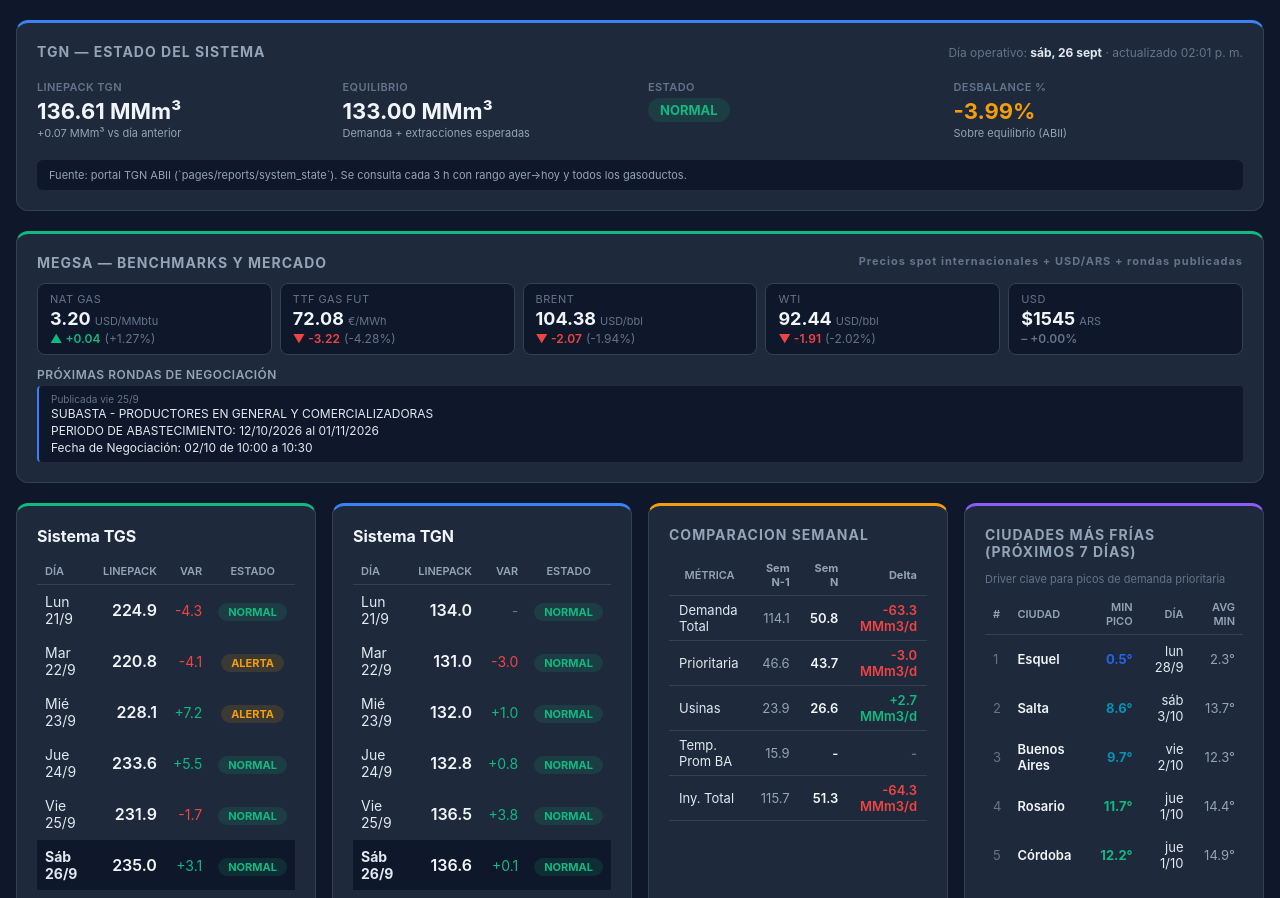
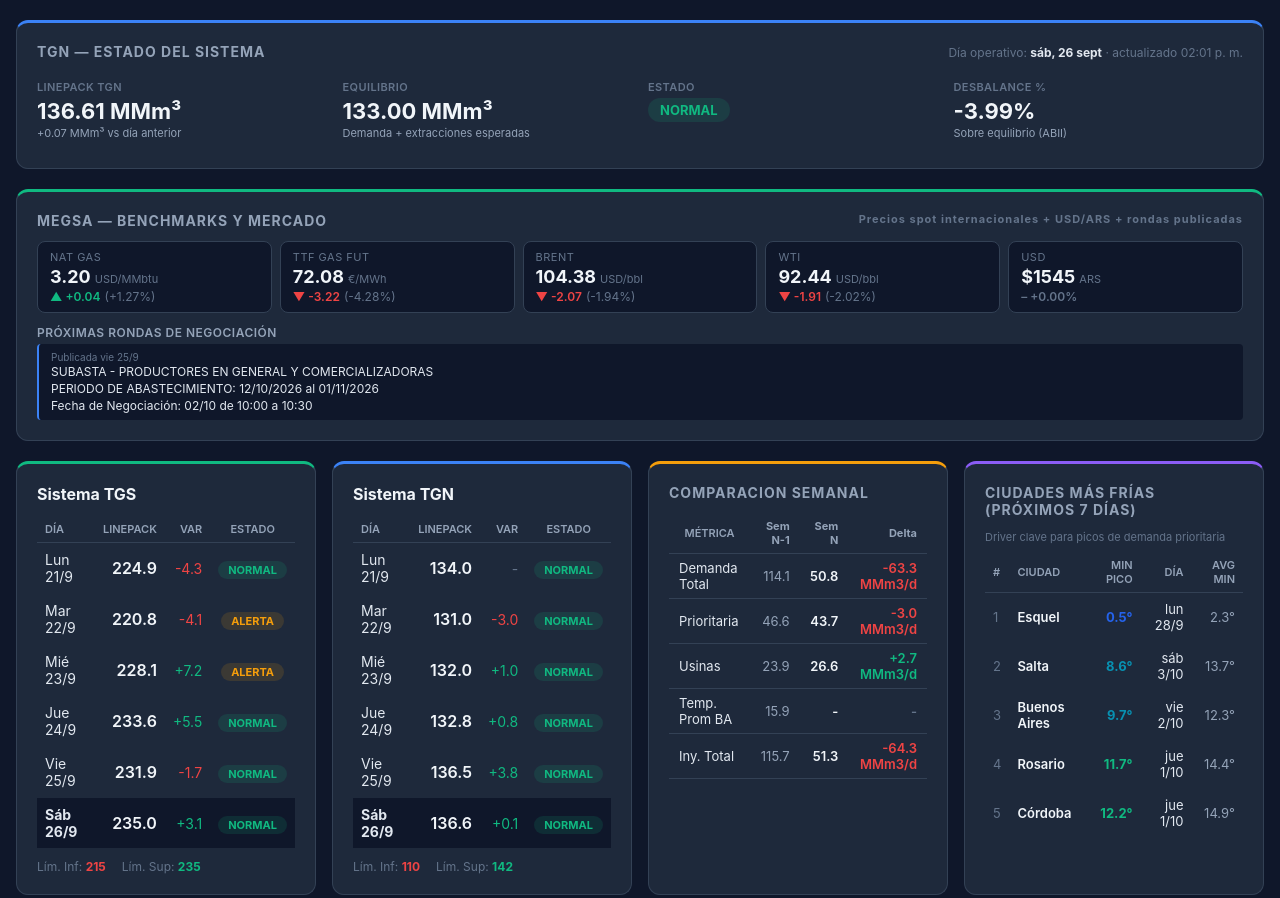
Before and after one commit to RodrigoManassero/estado-sistema-gas-rodrigo, a React (Vite) app: page / in a window 1280 px wide. Shown: the part 1396-2294 px from the top of the page. Built offline with nearby package versions, Linux system fonts and the light colour scheme.

Commit message:
Refactor TGNSystemStatePanel by removing severityColor
Removed severityColor function and its usage for desbalancePct color determination. Cleaned up unused code and comments related to the system state panel.

```diff
--- a/src/components/TGNSystemStatePanel.tsx
+++ b/src/components/TGNSystemStatePanel.tsx
@@ -1,4 +1,4 @@
-import { card, colors, radius, sectionTitle, space } from '../theme'
+import { card, colors, sectionTitle, space } from '../theme'
 import type { TGNSystemStateRow } from '../hooks/useData'
 
 interface Props {
@@ -41,14 +41,7 @@ function fmtPct(p: number | null, signed = false): string {
   return `${signed && p > 0 ? '+' : ''}${p.toFixed(2)}%`
 }
 
-function severityColor(absPct: number | null): string {
-  if (absPct == null) return colors.textDim
-  if (absPct >= 5) return colors.status.err
-  if (absPct >= 2) return colors.status.warn
-  return colors.status.ok
-}
-
-// Badge visual para la columna ESTADO (con color: string explícito)
+// Badge visual para la columna ESTADO
 function EstadoBadge({ estado }: { estado: string }) {
   const up = estado.toUpperCase()
   let color: string = colors.status.ok
@@ -132,7 +125,6 @@ export default function TGNSystemStatePanel({ rows, generatedAt }: Props) {
 
   const equilibrio = toNumber(latest['Equilibrio'])
   const desbalancePct = toNumber(latest['Desbalance porcentual'])
-  const sevColor = severityColor(desbalancePct != null ? Math.abs(desbalancePct) : null)
 
   const rawEstado = (latest as any)['Estado'] ?? (latest as any)['estado']
   const estadoCalculado = rawEstado ?? (
@@ -183,21 +175,7 @@ export default function TGNSystemStatePanel({ rows, generatedAt }: Props) {
           label="Desbalance %"
           value={fmtPct(desbalancePct, true)}
           hint="Sobre equilibrio (ABII)"
-          color={sevColor}
         />
-      </div>
-
-      <div
-        style={{
-          marginTop: space.md,
-          padding: `${space.sm}px ${space.md}px`,
-          background: colors.surfaceAlt,
-          borderRadius: radius.sm,
-          color: colors.textMuted,
-          fontSize: 11,
-        }}
-      >
-        Fuente: portal TGN ABII (`pages/reports/system_state`). Se consulta cada 3 h con rango ayer→hoy y todos los gasoductos.
       </div>
     </div>
   )
```
